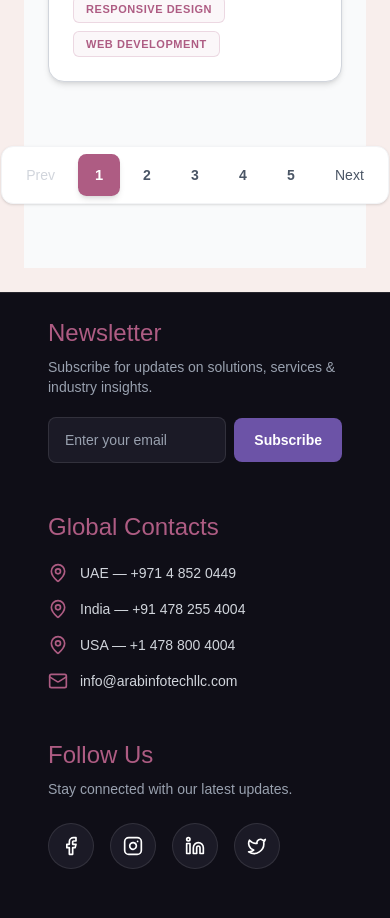
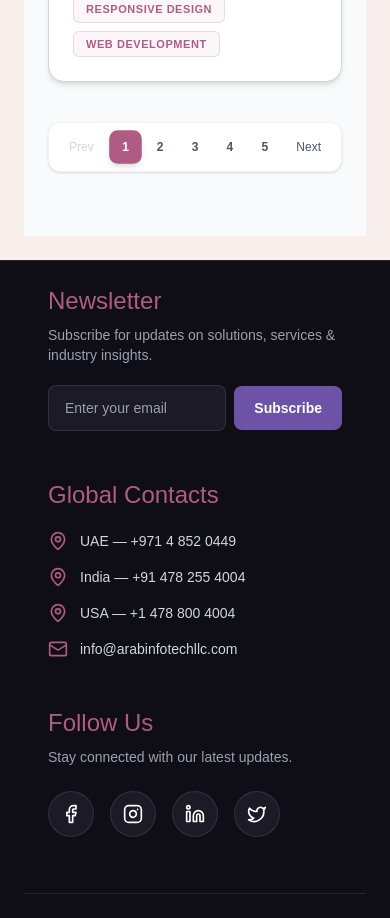
Before and after one commit to alen899-my/arabinfotech, a Next.js app: page /portfolio/work-design in a window 390 px wide. Shown: the part 3260-4178 px from the top of the page. Built offline with nearby package versions, Linux system fonts and the light colour scheme; a web font is replaced by a local one.

Commit message:
changed some desgin

```diff
--- a/app/portfolio/work-design/page.jsx
+++ b/app/portfolio/work-design/page.jsx
@@ -166,14 +166,14 @@ const Page = () => {
       </div>
 
       {/* PAGINATION */}
-      <div className="flex justify-center mt-16">
-        <div className="flex items-center gap-2 bg-white p-2 rounded-xl shadow-sm border border-gray-100">
+     <div className="flex justify-center mt-10">
+  <div className="flex items-center gap-1 sm:gap-2 bg-white p-2 rounded-xl shadow-sm border border-gray-100 overflow-x-auto scrollbar-none max-w-full">
 
     {/* Prev */}
     <button
       onClick={() => goToPage(currentPage - 1)}
       disabled={currentPage === 1}
-            className={`px-4 py-2 rounded-lg text-sm font-medium transition-colors ${
+      className={`px-3 sm:px-4 py-2 rounded-lg text-xs sm:text-sm font-medium whitespace-nowrap transition-colors ${
         currentPage === 1
           ? "text-gray-300 cursor-not-allowed"
           : "text-gray-600 hover:bg-gray-100 hover:text-[#ae5c83]"
@@ -187,9 +187,9 @@ const Page = () => {
       <button
         key={idx}
         onClick={() => goToPage(idx + 1)}
-              className={`w-10 h-10 rounded-lg text-sm font-bold transition-all ${
+        className={`w-8 h-8 sm:w-10 sm:h-10 rounded-lg text-xs sm:text-sm font-bold transition-all whitespace-nowrap ${
           currentPage === idx + 1
-                  ? "bg-[#ae5c83] text-white shadow-md transform scale-105"
+            ? "bg-[#ae5c83] text-white shadow-md scale-105"
             : "text-gray-600 hover:bg-gray-50"
         }`}
       >
@@ -201,7 +201,7 @@ const Page = () => {
     <button
       onClick={() => goToPage(currentPage + 1)}
       disabled={currentPage === totalPages}
-            className={`px-4 py-2 rounded-lg text-sm font-medium transition-colors ${
+      className={`px-3 sm:px-4 py-2 rounded-lg text-xs sm:text-sm font-medium whitespace-nowrap transition-colors ${
         currentPage === totalPages
           ? "text-gray-300 cursor-not-allowed"
           : "text-gray-600 hover:bg-gray-100 hover:text-[#ae5c83]"
@@ -212,6 +212,7 @@ const Page = () => {
 
   </div>
 </div>
+
     </section>
   );
 };
```
Lines whose indentation alone changed are shown as unchanged.
